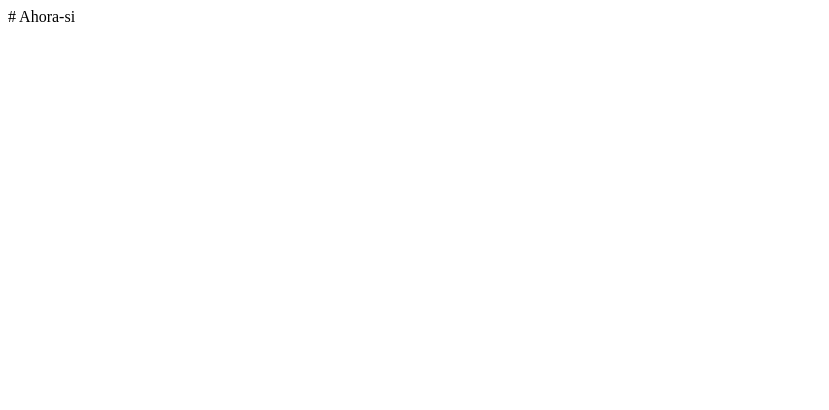
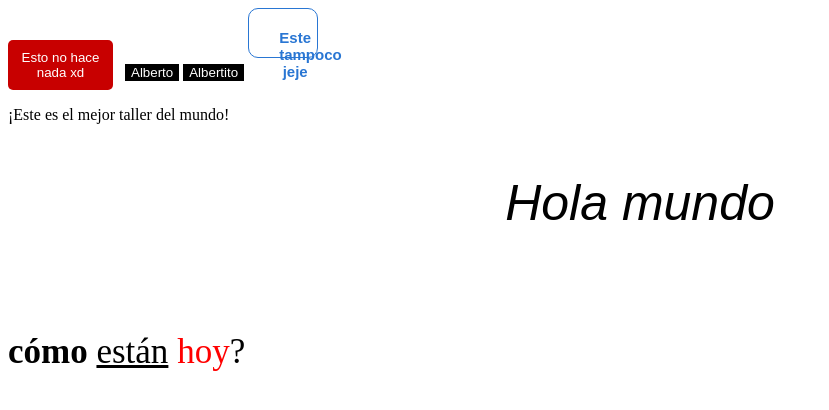
Before and after one commit to cristoban/Ahora-si, a plain HTML site: page Index.html in a window 1280 px wide. Shown: the whole page, without its empty margins (0-829 px from the left). Drawn offline with Linux system fonts and the light colour scheme.

Commit message:
Update Index.html

```diff
--- a/Index.html
+++ b/Index.html
@@ -1 +1,97 @@
-# Ahora-si
+<html>
+<style>
+
+button
+{
+	background-color: black;
+	color: white;
+	border: none;
+}
+.boton-1
+	{
+	background-color: rgb(200,0,0);
+	color: white;
+	border: none;
+	height: 50px;
+	width: 105px;
+	border-radius: 5px;
+	cursor: pointer;
+	margin-right: 8px;
+	transition: opacity 0.5s;
+}
+.boton-1:hover{
+	opacity: 0.5;
+}
+.boton-2
+{
+	background-color: white;
+	border-color: rgb(41, 118, 211);
+	border-style: solid;
+	border-width: 1px;
+	color: rgb(41, 118, 211);
+	height: 50px;
+	width: 70px;
+	border-radius: 10px;
+	cursor: pointer;
+	font-weight: bold;
+	font-size: 15px;
+	padding-left: 30px;
+	padding-top: 20px;
+}
+.texto-1
+{
+	font-family: fantasy;
+	font-size: 50px;
+	font-weiht: bold;
+	font-style: italic;
+	text-align: center;
+}
+.texto-2
+{
+	font-family: Times new roman;
+	font-size: 35px;
+	Margin-top: 100px;
+}
+.ejemplo
+{
+	color: red;
+}
+.ejemplo:hover
+{
+	text-decoration: underline;
+	cursor: pointer;
+}
+</style>
+
+
+<head>
+<title>Mi primera pagina</title>
+</head>
+<body>
+
+<button class = "boton-1">
+Esto no hace nada xd
+</button>
+
+<button>
+Alberto
+</button>
+
+<button>
+Albertito
+</button>
+
+<button class = "boton-2">
+Este tampoco jeje
+</button>
+<p>
+¡Este es el mejor taller del mundo!
+</p>
+<p  class= "texto-1">
+Hola mundo
+</p>
+<p class="texto-2">
+<strong>cómo</strong> <u>están</u> <span class="ejemplo">hoy</span>?
+</p>
+</body>
+</html>
```
